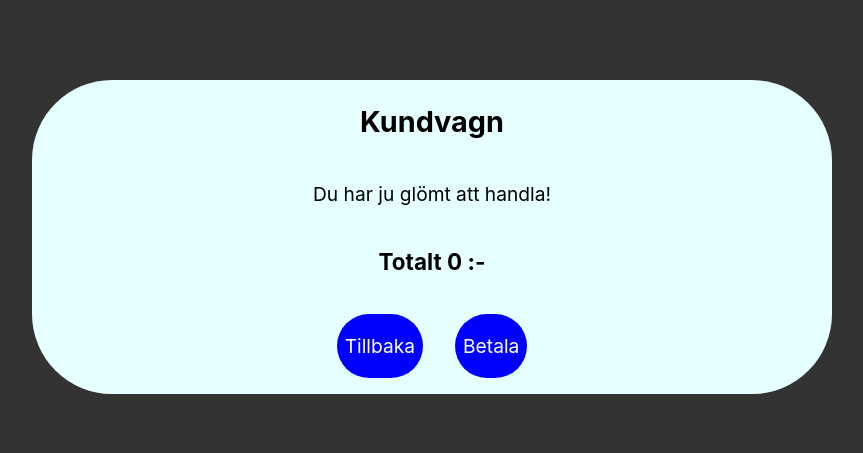
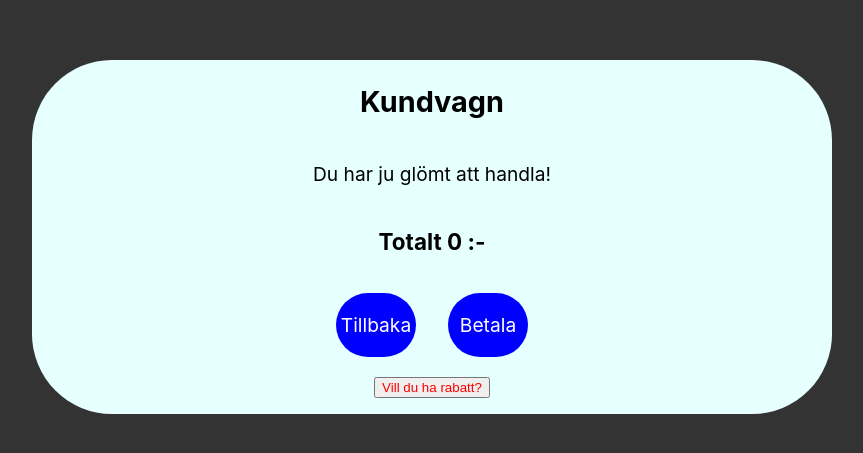
Before and after one commit to AdaHep/Krok-och-stok, a React (Create React App) app: page /Cart in a window 1280 px wide. Shown: the part 163-616 px from the top of the page, without its empty margins (208-1071 px from the left). Built offline with nearby package versions, Linux system fonts and the light colour scheme.

Commit message:
the last touch

```diff
--- a/src/components/Cart.tsx
+++ b/src/components/Cart.tsx
@@ -1,4 +1,4 @@
-import { CSSProperties } from "react";
+import { CSSProperties, useState } from "react";
 import { Link } from "react-router-dom";
 import { ShoppingCartItem } from "../data";
 
@@ -7,10 +7,19 @@ interface Props {
 }
 
 function Cart({ shoppingCart }: Props) {
+  const [discount, setDiscount] = useState(false)
   const totalPrice = shoppingCart.reduce(
     (sum, cartItem) => sum + cartItem.price * cartItem.count,
     0
   );
+
+  function iWantDiscount() {
+    if (!discount) {
+      setDiscount(true)
+    } else {
+      setDiscount(false)
+    }
+  }
   return (
     <div style={productContainer}>
       <h2>Kundvagn</h2>
@@ -45,6 +54,10 @@ function Cart({ shoppingCart }: Props) {
         <Link style={LinkStyle} to={"/Checkout"}>
           Betala
         </Link>
+      </div>
+      <div>
+        {discount && <p>Ingen rabatt kompis!</p>}
+        {!discount && <button style={discountButtonStyle} onClick={iWantDiscount} id="NodiscountBtn" > Vill du ha rabatt?</button>}
       </div>
     </div>
   );
@@ -119,7 +132,7 @@ const LinkStyle: CSSProperties = {
   display: "flex",
   textDecoration: "none",
   height: "3rem",
-  width: "auto",
+  width: "4rem",
   background: "blue",
   borderRadius: "8rem",
   padding: "0.5rem",
@@ -128,3 +141,12 @@ const LinkStyle: CSSProperties = {
   justifyContent: "center",
   alignItems: "center",
 };
+
+const discountButtonStyle: CSSProperties = {
+  color: "red",
+  marginBottom: "1rem"
+};
+
+// const NoDiscountText: CSSProperties = {
+//   display: "none",
+// };
```
Also changed, not shown: src/components/Layout.tsx (deleted, +0 -18 lines).
